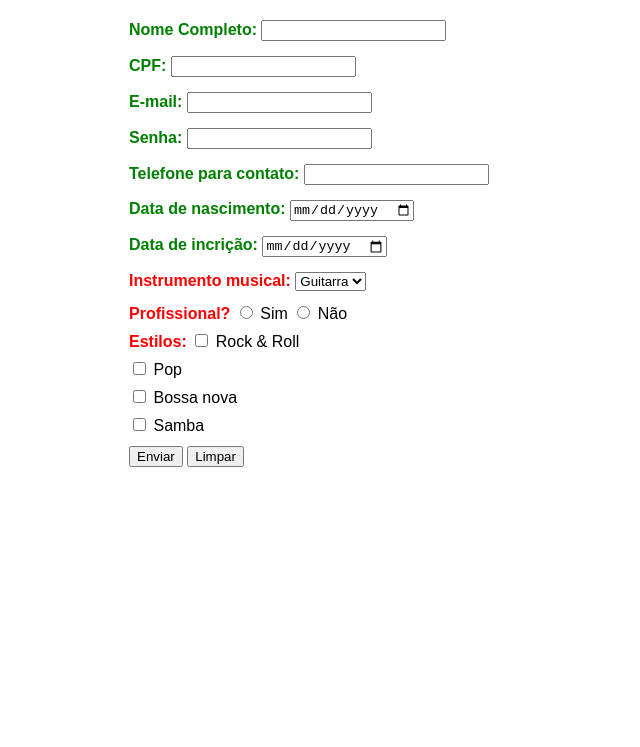
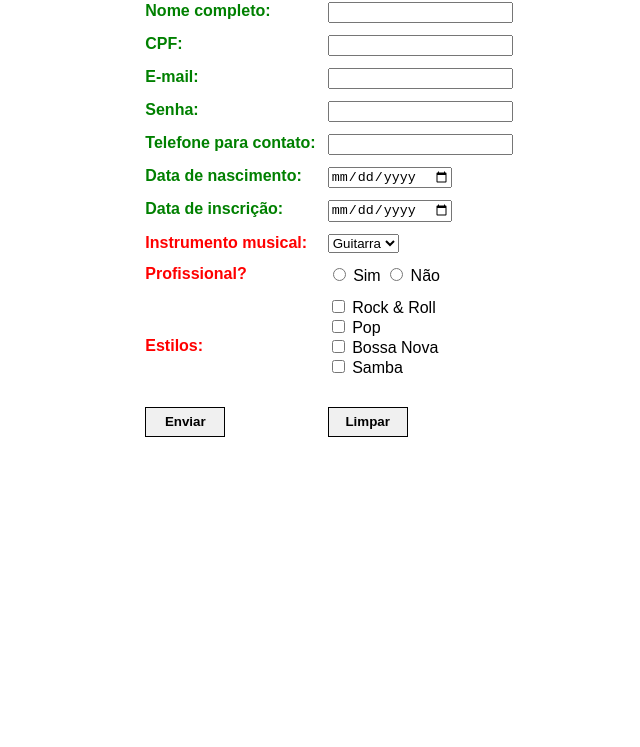
Before and after one commit to b3rtuzz1/Prova1ProgramacaoAvancada, a plain HTML site: page 202310468.html in a window 1280 px wide. Shown: the part 53-800 px from the top of the page, without its empty margins (311-951 px from the left). Drawn offline with Linux system fonts and the light colour scheme.

Commit message:
Finalizando

```diff
--- a/202310468.html
+++ b/202310468.html
@@ -1,6 +1,7 @@
 <!DOCTYPE html>
 <html>
 <head>
+<meta charset="UTF-8">
 <title>Formulário</title>
 <style>
 .nome {
@@ -8,7 +9,9 @@
   font-family: Arial;
   font-weight: bold;
   text-align: center;
+  margin-bottom: 0px;
 }
+
 .titulos1 {
   color: green;
   font-family: Arial;
@@ -21,69 +24,189 @@
   font-weight: bold;
 }
 
-input, select {
-  margin-top: 5px;
-  margin-bottom: 10px;
+form {
+  font-family: Arial;
+  margin: 0 auto;
 }
 
-form {
-  font-family: Arial;
-  width: 400px; /* largura fixa para alinhar certinho */
-  margin: 0 auto; /* centraliza na tela */
+table {
+  margin: 0 auto;
+}
+
+td {
+  padding: 5px;
+  vertical-align: top;
+}
+
+input[type="submit"], input[type="reset"] {
+  width: 80px;
+  height: 30px;
+  background-color: #f0f0f0;
+  border: 1px solid black;
+  font-weight: bold;
+  margin-top: 0px;
 }
 </style>
-<script>
-
-
-</script>
+</head>
+<body>
 
 <h2 class="nome">Formulário</h2>
-</head>
-<body>
-<form>
 
-<label class="titulos1" for="nome">Nome Completo:</label>
-<input class="conteudos" type="text" id="nome"><br>
-<label class="titulos1" for="cpf">CPF:</label>
-<input class="conteudos" type="text" id="cpf"><br>
-<label class="titulos1" for="email">E-mail:</label>
-<input class="conteudos" type="email" id="email"><br>
-<label class="titulos1" for="senha">Senha:</label>
-<input class="conteudos" type="password" id="senha"><br>
-<label class="titulos1" for="telefone">Telefone para contato:</label>
-<input class="conteudos" type="tel" id="telefone"><br>
-<label class="titulos1" for="dataNascimento">Data de nascimento:</label>
-<input class="conteudos" type="date" id="dataNascimento"><br>
-<label class="titulos1" for="dataIncricao">Data de incrição:</label>
-<input class="conteudos" type="date" id="dataIncricao"><br>
-
-<label class="titulos2" for="instrumento">Instrumento musical:</label>
-<select id="instrumento" name="instrumento">
+<form id="meuFormulario" action="#" method="post">
+  <table>
+    <tr>
+      <td><label class="titulos1" for="nome">Nome completo:</label></td>
+      <td><input type="text" id="nome"></td>
+    </tr>
+    <tr>
+      <td><label class="titulos1" for="cpf">CPF:</label></td>
+      <td><input type="text" id="cpf"></td>
+    </tr>
+    <tr>
+      <td><label class="titulos1" for="email">E-mail:</label></td>
+      <td><input type="email" id="email"></td>
+    </tr>
+    <tr>
+      <td><label class="titulos1" for="senha">Senha:</label></td>
+      <td><input type="password" id="senha"></td>
+    </tr>
+    <tr>
+      <td><label class="titulos1" for="telefone">Telefone para contato:</label></td>
+      <td><input type="tel" id="telefone"></td>
+    </tr>
+    <tr>
+      <td><label class="titulos1" for="dataNascimento">Data de nascimento:</label></td>
+      <td><input type="date" id="dataNascimento"></td>
+    </tr>
+    <tr>
+      <td><label class="titulos1" for="dataInscricao">Data de inscrição:</label></td>
+      <td><input type="date" id="dataInscricao"></td>
+    </tr>
+    <tr>
+      <td><label class="titulos2" for="instrumento">Instrumento musical:</label></td>
+      <td>
+        <select id="instrumento">
           <option value="guitarra">Guitarra</option>
           <option value="violao">Violão</option>
           <option value="piano">Piano</option>
           <option value="bateria">Bateria</option>
-</select><br>
+        </select>
+      </td>
+    </tr>
+    <tr>
+      <td><label class="titulos2">Profissional?</label></td>
+      <td>
+        <input type="radio" id="sim" name="profissional" value="sim"><label for="sim"> Sim</label>
+        <input type="radio" id="nao" name="profissional" value="nao"><label for="nao"> Não</label>
+      </td>
+    </tr>
+    <tr>
+      <td style="vertical-align: middle"><label class="titulos2">Estilos:</label></td>
+      <td>
+        <input type="checkbox" id="estilos1" value="Rock & Roll"><label for="estilos1"> Rock & Roll</label><br>
+        <input type="checkbox" id="estilos2" value="Pop"><label for="estilos2"> Pop</label><br>
+        <input type="checkbox" id="estilos3" value="Bossa Nova"><label for="estilos3"> Bossa Nova</label><br>
+        <input type="checkbox" id="estilos4" value="Samba"><label for="estilos4"> Samba</label><br><br>
+    </td>
+</tr>
+<tr>
+    <td>
+        <input type="submit" value="Enviar">
+    </td>
+    <td>
+        <input type="reset" value="Limpar" onclick="limparFormulario()">
+      </td>
+    </tr>
+  </table>
+</form>
 
-<label class="titulos2" for="profissional">Profissional?</label>
-<input type="radio" id="sim" name="profissional" value="sim">
-<label for="sim">Sim</label>
-<input type="radio" id="nao" name="profissional" value="nao">
-<label for="nao">Não</label><br>
+<script>
+document.getElementById("meuFormulario").onsubmit = function(e) {
+  e.preventDefault();
 
-<label class="titulos2" for="estilos">Estilos:</label>
-<input type="checkbox" id="estilos1" name="estilos1" value="Rock & Roll">
-<label for="estilos1">Rock & Roll</label><br>
-<input type="checkbox" id="estilos2" name="estilos2" value="Pop">
-<label for="estilos2">Pop</label><br>
-<input type="checkbox" id="estilos3" name="estilos3" value="Bossa nova">
-<label for="estilos3">Bossa nova</label><br>
-<input type="checkbox" id="estilos4" name="estilos4" value="Samba">
-<label for="estilos4">Samba</label><br>
+  let nome = document.getElementById("nome").value.trim();
+  let cpf = document.getElementById("cpf").value.trim();
+  let email = document.getElementById("email").value.trim();
+  let senha = document.getElementById("senha").value;
+  let telefone = document.getElementById("telefone").value.trim();
+  let dataNasc = document.getElementById("dataNascimento").value;
+  let dataInscricao = document.getElementById("dataInscricao").value;
+  let instrumento = document.getElementById("instrumento").value;
+  let profissional = document.querySelector("input[name='profissional']:checked");
 
-<input type="submit" value="Enviar">
-<input type="reset" value="Limpar">
+  if (!nome || !cpf || !email || !senha || !telefone || !dataNasc || !dataInscricao || !instrumento || !profissional) {
+    alert("Preencha todos os campos!");
+    return false;
+  }
 
-</form>
+  if (nome.split(" ").length < 2 || /\d/.test(nome)) {
+    alert("O nome completo deve ter pelo menos duas palavras e não pode conter números.");
+    return false;
+  }
+
+  if (!validarCPF(cpf)) {
+    alert("CPF inválido!");
+    return false;
+  }
+
+  if (!/^[a-zA-Z]+@[a-zA-Z]+\.[a-zA-Z]+$/.test(email)) {
+    alert("E-mail inválido! Deve conter apenas letras e o caractere @.");
+    return false;
+  }
+
+  if (senha.length < 12 || !/[0-9]/.test(senha) || !/[A-Z]/.test(senha)) {
+    alert("A senha deve ter pelo menos 12 caracteres, incluindo um número e uma letra maiúscula.");
+    return false;
+  }
+
+  if (!/^\d{1,15}$/.test(telefone)) {
+    alert("O telefone deve conter apenas dígitos numéricos (máx. 15).");
+    return false;
+  }
+
+  let nasc = new Date(dataNasc);
+  if (nasc < new Date("1980-01-01") || nasc > new Date("2005-12-31")) {
+    alert("Data de nascimento deve estar entre 01/01/1980 e 31/12/2005.");
+    return false;
+  }
+
+  let insc = new Date(dataInscricao);
+  let hoje = new Date();
+  if (insc.getFullYear() !== 2025 || insc >= hoje) {
+    alert("Data de inscrição deve estar em 2025 e ser anterior à data atual.");
+    return false;
+  }
+
+  alert("Formulário enviado com sucesso!");
+  document.getElementById("meuFormulario").reset();
+  return true;
+};
+
+function validarCPF(cpf) {
+  cpf = cpf.replace(/[^\d]+/g,'');
+  if(cpf.length !== 11 || /^(\d)\1+$/.test(cpf)) return false;
+  let soma, resto;
+
+  soma = 0;
+  for (let i=1; i<=9; i++) soma += parseInt(cpf.substring(i-1, i)) * (11 - i);
+  resto = (soma * 10) % 11;
+  if ((resto === 10) || (resto === 11)) resto = 0;
+  if (resto !== parseInt(cpf.substring(9, 10))) return false;
+
+  soma = 0;
+  for (let i = 1; i <= 10; i++) soma += parseInt(cpf.substring(i-1, i)) * (12 - i);
+  resto = (soma * 10) % 11;
+  if ((resto === 10) || (resto === 11)) resto = 0;
+  if (resto !== parseInt(cpf.substring(10, 11))) return false;
+
+  return true;
+}
+
+function limparFormulario() {
+  document.getElementById("meuFormulario").reset();
+  alert("Formulário limpo!");
+}
+</script>
+
 </body>
 </html>
```
Also changed, not shown: index.html (deleted, +0 -207 lines). Lines whose indentation alone changed are shown as unchanged.
